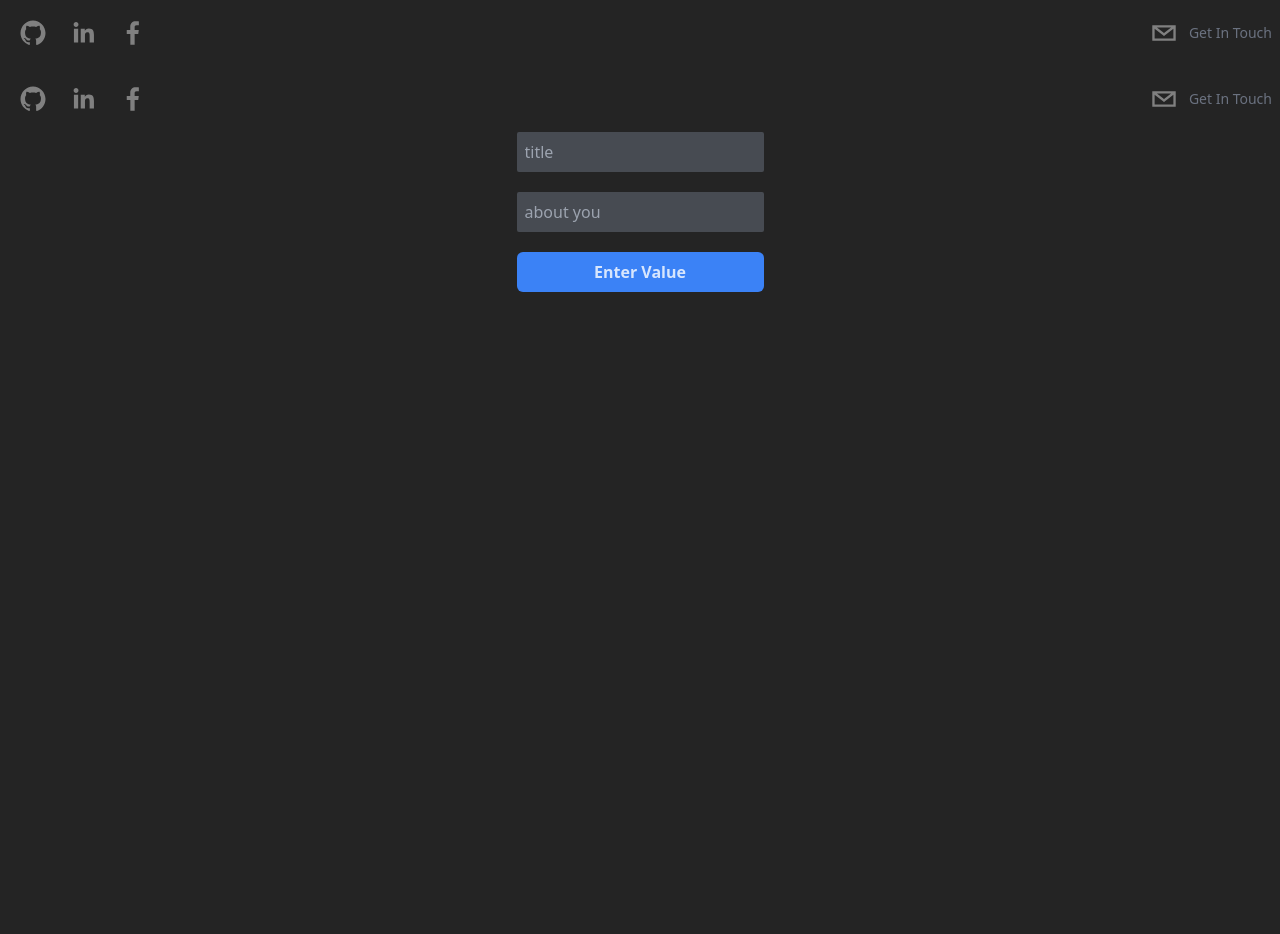
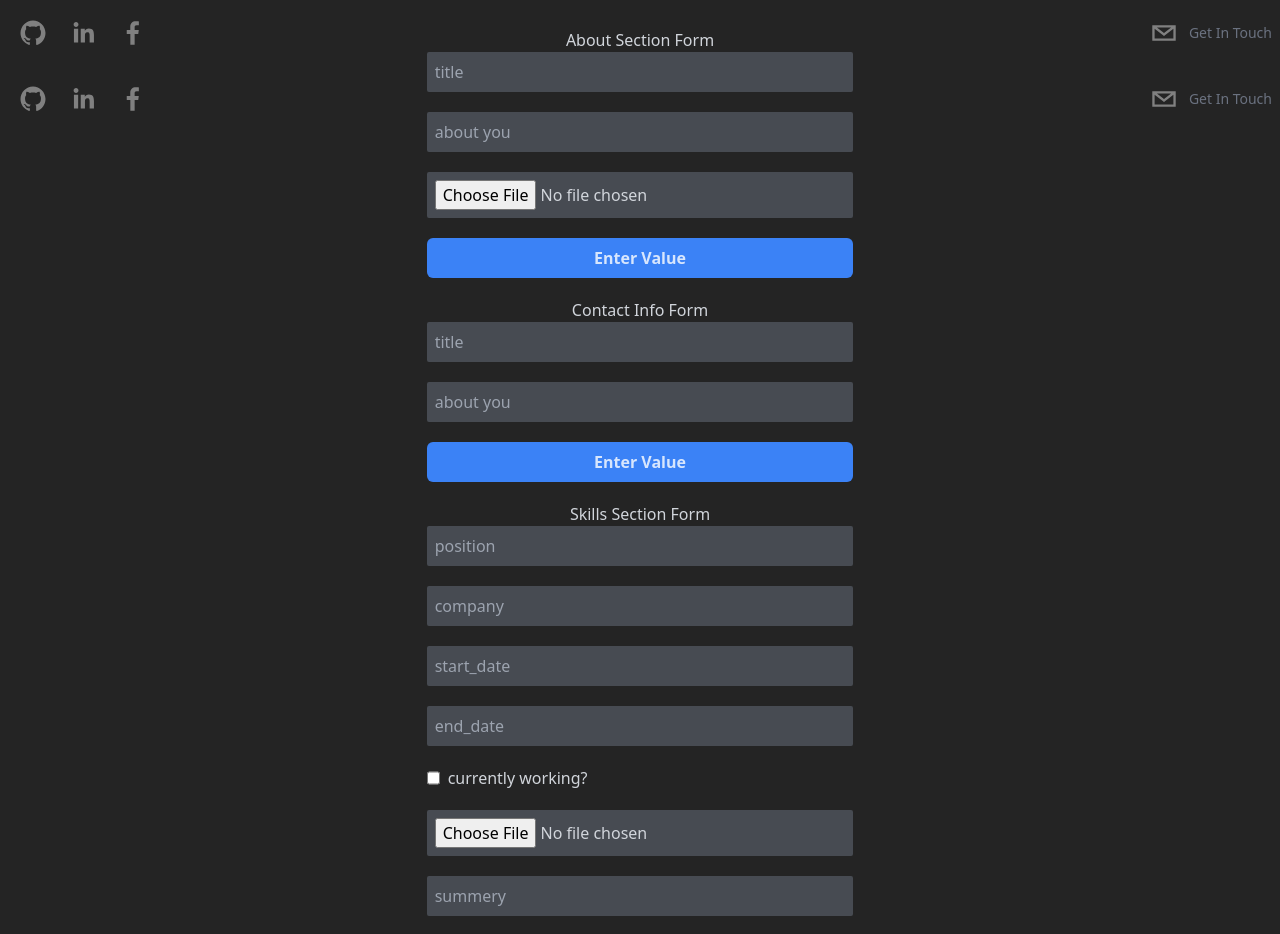
Before and after one commit to moe-9dtech/my-web, a Next.js app: page /testaction in a window 1280 px wide. Shown: the top 934 px of the page. Before the commit the page ends 800 px from the top, so only its background shows below. Built offline with nearby package versions, Linux system fonts and the light colour scheme.

Commit message:
experience sever action implimented with know issue

```diff
--- a/actions/aboutSectionActions.ts
+++ b/actions/aboutSectionActions.ts
@@ -70,6 +70,73 @@ export const addContactInfo = async (e:FormData) => {
   } catch (e) {
     console.error(e);
   }
+}
+
+export const addExp= async (e:FormData) => {
+  const position = e.get('position')?.toString();
+  const company = e.get('company')?.toString();
+  const start_date = e.get('start_date')?.toString();
+  const currently_working = e.get('currently_working')?.toString();
+  const end_date = e.get('end_date')?.toString();
+  const summery = e.get('summery')?.toString();
+  const technologies = e.get('technologies')?.toString();
+  const expImage: File | null = e.get('exp_Image') as unknown as File;
+
+  let formData = new FormData();
+
+  console.log("api hit");
 
 
+  if(!position || !company || !start_date || !end_date || !summery || !technologies || !expImage || currently_working == undefined){
+    if (!position) {
+      console.log("position is missing");
+    }
+if (!company) {
+      console.log("company is missing");
+    }
+if (!start_date) {
+      console.log("start date is missing");
+    }
+if (!end_date) {
+      console.log("end date is missing");
+    }
+ if (!summery) {
+      console.log("summery is missing");
+    }
+if (!technologies) {
+      console.log("technologies is missing");
+    }
+if (!expImage) {
+      console.log("expImage is missing");
+    }
+if (currently_working == undefined) {
+      console.log("currently_working is missing");
+    }
+    return
+  }
+
+  formData.append('position', position);
+  formData.append('company', company);
+  formData.append('start_date', start_date);
+  formData.append('end_date', end_date);
+  formData.append('currently_working', currently_working == "true"? "1" : "0" );
+  formData.append('technologies', technologies);
+  formData.append('summery', summery);
+  formData.append('exp_Image', expImage);
+
+  // for(const [key, value] in formData.entries()) {
+  //   console.log(key, value);
+  // }
+
+  const url:string = "http://172.16.150.11/my-web-api/public/api/postexp";
+  const response = await fetch(url, {
+    cache: "no-cache",
+    method: 'POST',
+    body: formData,
+    headers: {
+      "Content-Type": "multipart/form-data",
+    }
+  })
+  const responseData = await response.json();
+  console.log(responseData);
 }
--- /dev/null
+++ b/app/singlefile/layout.tsx
@@ -0,0 +1,26 @@
+import Header from "../components/header";
+import "../globals.css";
+import type { Metadata } from "next";
+
+export const metadata: Metadata = {
+  title: "ultimate profile website",
+  description: "Generated by create next app",
+};
+
+export default function RootLayout({
+  children,
+}: {
+  children: React.ReactNode
+}) {
+  return (
+    <html
+      lang="en"
+      className="snap-y snap-mandatory scroll-smooth overflow-y-scroll overflow-x-hidden scrollbar-thin scrollbar-track-gray-400/20 scrollbar-thumb-[#00C6CF]/80"
+    >
+      <body className="text-gray-300 bg-[rgb(36,36,36)]">
+        <Header />
+        {children}
+      </body>
+    </html>
+  );
+}
--- /dev/null
+++ b/app/singlefile/page.tsx
@@ -0,0 +1,89 @@
+"use client";
+import { addContactInfo } from '@/actions/aboutSectionActions';
+import React, { useState } from 'react'
+
+type Props = {}
+
+export default function Page({}: Props) {
+  const [position, setPosition] = useState<string>('');
+  const [company, setCompany] = useState<string>('');
+  const [start_date, setStart_date] = useState<string>('');
+  const [end_date, setEnd_date] = useState<string>('');
+  const [technologies, setTechnologies] = useState<string>('');
+  const [summery, setSummery] = useState<string>('');
+  const [exp_Image, setExp_Image] = useState<File | null>(null);
+  const [currently_working, setCurrently_working] = useState<boolean>();
+  const formData = new FormData();
+
+  console.log(currently_working);
+
+  async function addContactInfo (e: React.MouseEvent<HTMLButtonElement, MouseEvent>) {
+    e.preventDefault()
+    formData.append('position', position);
+    formData.append('company', company);
+    formData.append('start_date', start_date);
+    formData.append('end_date', end_date);
+    formData.append('currently_working', currently_working == true? "1" : "0" );
+    formData.append('technologies', technologies);
+    formData.append('summery', summery);
+    if (exp_Image) {
+      formData.append('exp_Image', exp_Image);
+    }
+
+    const response = await fetch("http://localhost/my-web-api/public/api/postexp", {
+      method: "POST",
+      body: formData,
+      headers: {
+      Content_type: "multipart/form-data",
+      },
+    });
+      const responseData = await response.json();
+      console.log(responseData);
+  }
+
+  async function getApi () {
+    const url = "http://localhost/my-web-api/public/api/getabout"
+    // const url = "http://172.16.150.109//cPanel-API-Simple-PHP/getallemail.php" 2000-03-26
+    try {
+        await fetch(url, {
+        method: "GET",
+        headers: {
+        "Content-Type": "application/json",
+        },
+      }).then((data) => {
+        data.json().then((response) => {
+          if (response.code === 200) {
+            console.log(response.json);
+          } else {
+            console.log("there was an error");
+          }
+        });
+      });
+    } catch (err: any) {
+      console.log(`error is ${err}`);
+    }
+  }
+
+  return (
+    <div className='flex flex-col max-w-7xl justify-center items-center mx-auto'>
+      <form className='flex flex-col space-y-5 w-2/6'>
+        <input onChange={(e) => setPosition(e.target.value)} className='p-2 rounded-sm bg-gray-500/50 outline-none' name='position' type="text" placeholder='position' required/>
+        <input onChange={(e) => setCompany(e.target.value)} className='p-2 rounded-sm bg-gray-500/50 outline-none' name='company' type="text" placeholder='company' required/>
+        <input onChange={(e) => setStart_date(e.target.value)} className='p-2 rounded-sm bg-gray-500/50 outline-none' name='start_date' type="text" placeholder='start_date' required/>
+        <input onChange={(e) => setEnd_date(e.target.value)} className={`p-2 rounded-sm bg-gray-500/50 outline-none ${currently_working ? 'hover:cursor-not-allowed' : ""}`} name='end_date' type="text" placeholder='end_date' required disabled={currently_working}/>
+        <div className="flex flex-row space-x-2">
+          <input onChange={(e) => setCurrently_working(e.target.checked)} id='currently_working' type="checkbox" name='currently_working'/>
+          <label htmlFor="currently_working">currently working?</label>
+        </div>
+        <input onChange={(e) =>{
+            const selectedFile = (e.target.files as FileList)[0];
+            setExp_Image(selectedFile);
+
+        }} className='p-2 rounded-sm bg-gray-500/50 outline-none' name='exp_Image' type="file" placeholder='exp_Image' required/>
+        <input onChange={(e) => setSummery(e.target.value)} className='p-2 rounded-sm bg-gray-500/50 outline-none' name='summery' type="text" placeholder='summery' required/>
+        <input onChange={(e) => setTechnologies(e.target.value)} className='p-2 rounded-sm bg-gray-500/50 outline-none' name='technologies' type="text" placeholder='technologies' required/>
+        <button className='bg-blue-500 rounded-md p-2 font-semibold text-white/80' onClick={addContactInfo}>Enter Value</button>
+      </form>
+    </div>
+  )
+}
--- a/app/testaction/page.tsx
+++ b/app/testaction/page.tsx
@@ -1,5 +1,5 @@
 "use server";
-import { addAbout, addContactInfo } from '@/actions/aboutSectionActions';
+import { addAbout, addContactInfo, addExp } from '@/actions/aboutSectionActions';
 import React from 'react'
 
 type Props = {}
@@ -7,10 +7,35 @@ type Props = {}
 export default async function Page({}: Props) {
 
   return (
-    <div className='flex flex-col max-w-7xl justify-center items-center mx-auto'>
-      <form className='flex flex-col space-y-5' action={addContactInfo}>
+    <div className='flex flex-col max-w-7xl justify-center items-center mx-auto h-screen'>
+      <p>About Section Form</p>
+      <form className='flex flex-col space-y-5 w-2/6' action={addAbout}>
+        <input className='p-2 rounded-sm bg-gray-500/50 outline-none' name='title' type="text" placeholder='title' required/>
+        <input className='p-2 rounded-sm bg-gray-500/50 outline-none' name='description' type="text" placeholder='about you' required/>
+        <input className='p-2 rounded-sm bg-gray-500/50 outline-none' name='aboutImage' type="file" placeholder='about you' required/>
+        <button className='bg-blue-500 rounded-md p-2 font-semibold text-white/80'>Enter Value</button>
+      </form>
+
+      <p className='mt-5'>Contact Info Form</p>
+      <form className='flex flex-col space-y-5 w-2/6' action={addContactInfo}>
         <input className='p-2 rounded-sm bg-gray-500/50 outline-none' name='platform' type="text" placeholder='title' required/>
         <input className='p-2 rounded-sm bg-gray-500/50 outline-none' name='link' type="text" placeholder='about you' required/>
+        <button className='bg-blue-500 rounded-md p-2 font-semibold text-white/80'>Enter Value</button>
+      </form>
+
+      <p className='mt-5'>Skills Section Form</p>
+      <form className='flex flex-col space-y-5 w-2/6' action={addExp}>
+        <input className='p-2 rounded-sm bg-gray-500/50 outline-none' name='position' type="text" placeholder='position' required/>
+        <input className='p-2 rounded-sm bg-gray-500/50 outline-none' name='company' type="text" placeholder='company' required/>
+        <input className='p-2 rounded-sm bg-gray-500/50 outline-none' name='start_date' type="text" placeholder='start_date' required/>
+        <input className='p-2 rounded-sm bg-gray-500/50 outline-none' name='end_date' type="text" placeholder='end_date'/>
+        <div className="flex flex-row space-x-2">
+          <input id='currently_working' type="checkbox" name='currently_working'/>
+          <label htmlFor="currently_working">currently working?</label>
+        </div>
+        <input className='p-2 rounded-sm bg-gray-500/50 outline-none' name='exp_Image' type="file" placeholder='exp_Image' required/>
+        <input className='p-2 rounded-sm bg-gray-500/50 outline-none' name='summery' type="text" placeholder='summery' required/>
+        <input className='p-2 rounded-sm bg-gray-500/50 outline-none' name='technologies' type="text" placeholder='technologies' required/>
         <button className='bg-blue-500 rounded-md p-2 font-semibold text-white/80'>Enter Value</button>
       </form>
     </div>
```
